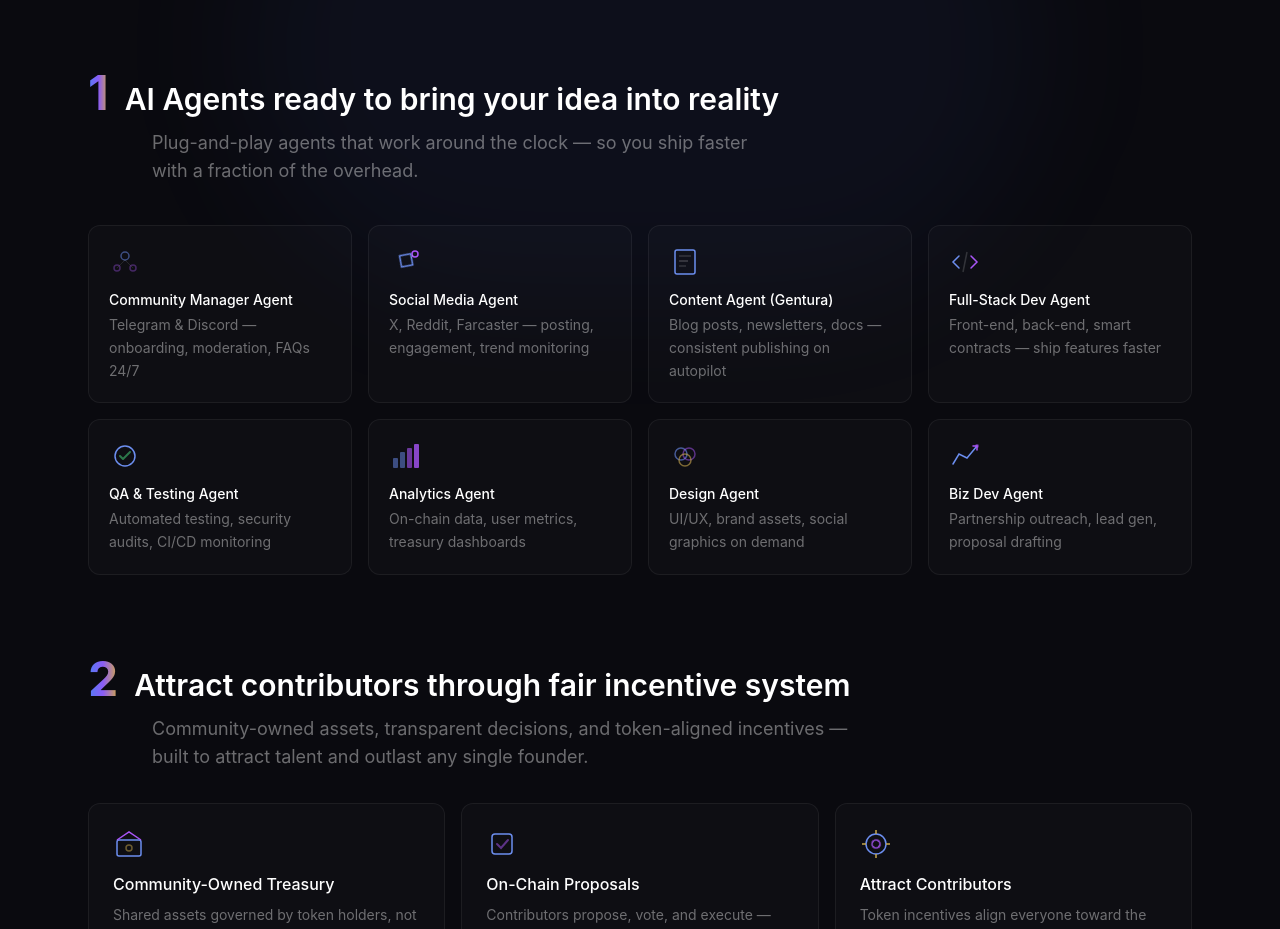
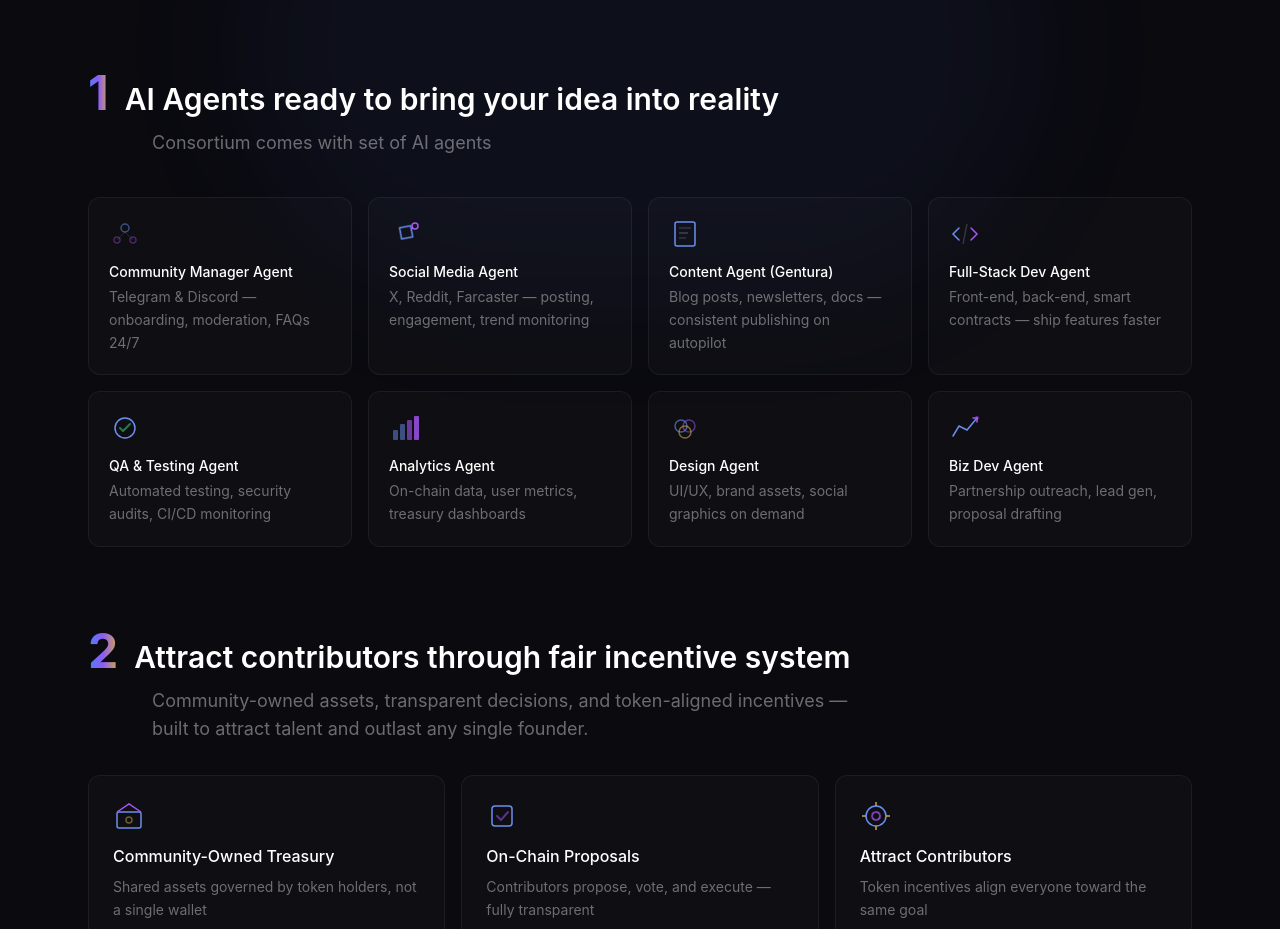
Before and after one commit to n0umen0n/consortiumlab-landing, a Next.js app: page / in a window 1280 px wide. Shown: the part 1407-2336 px from the top of the page. Built offline with nearby package versions, Linux system fonts and the light colour scheme.

Commit message:
Update agent subtitle copy

```diff
--- a/src/components/WhyConsortium.tsx
+++ b/src/components/WhyConsortium.tsx
@@ -123,7 +123,7 @@ export default function WhyConsortium() {
               </h3>
             </div>
             <p className="text-white/40 text-lg mb-10 max-w-2xl pl-12 md:pl-16">
-              Plug-and-play agents that work around the clock — so you ship faster with a fraction of the overhead.
+              Consortium comes with set of AI agents
             </p>
 
             <div className="grid sm:grid-cols-2 lg:grid-cols-4 gap-4">
```
